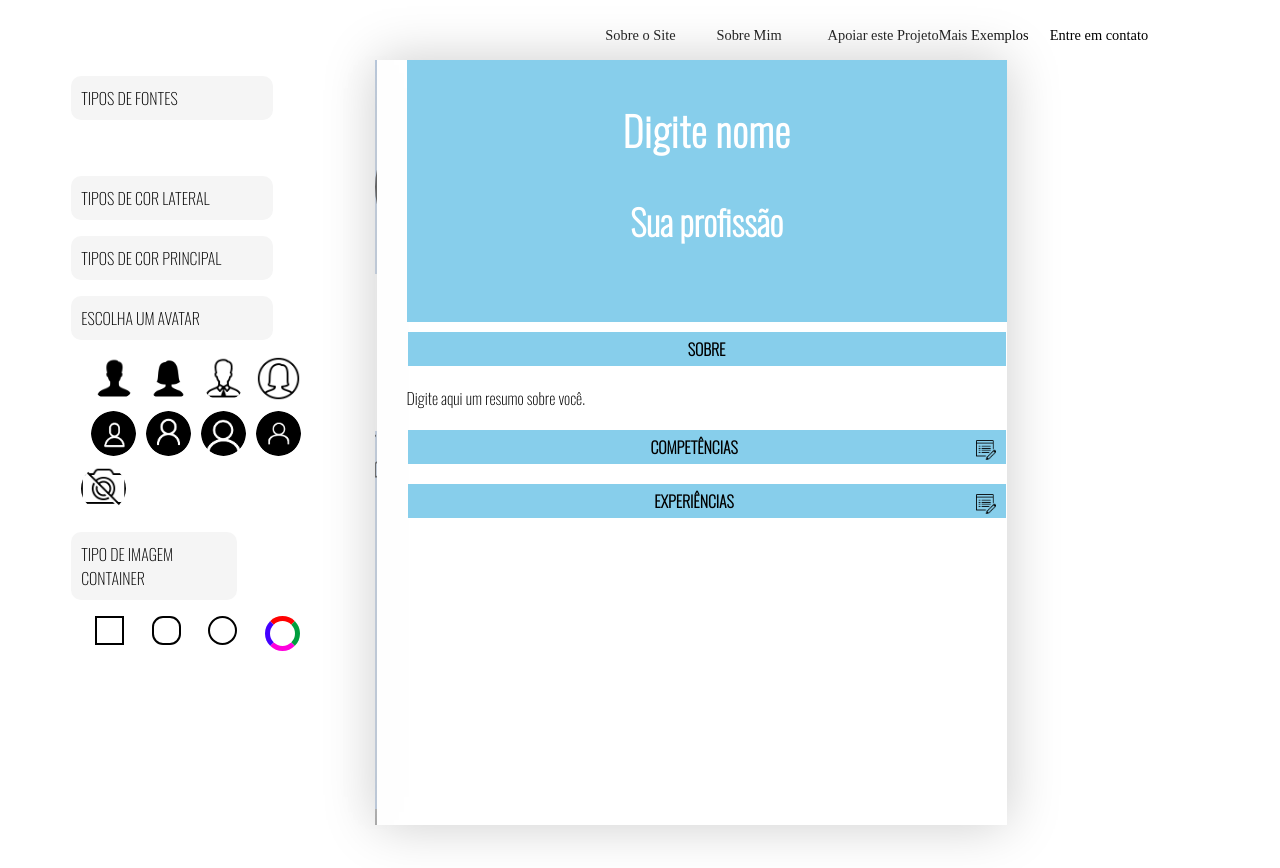
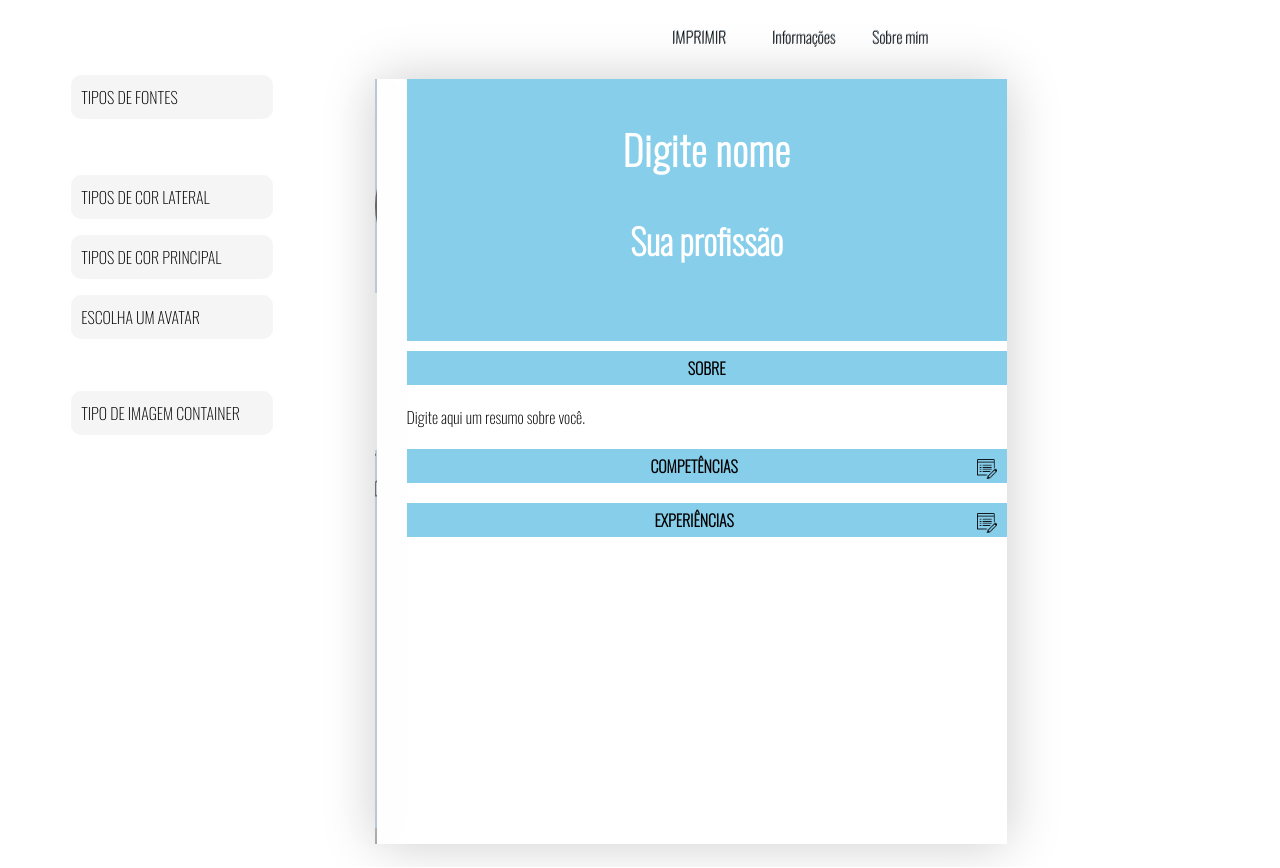
Before and after one commit to SoderJuliano/MeuProjetoPortifolio, a Vue app: page / in a window 1280 px wide. Built offline with nearby package versions, Linux system fonts and the light colour scheme; grey boxes are pictures that could not be loaded; a web font is replaced by a local one.

Commit message:
done the new nava bar and new containers

```diff
--- a/src/App.vue
+++ b/src/App.vue
@@ -1,5 +1,5 @@
 <template>
-<nav-bar id="navbar" class="navbar navbar-expand-lg navbar-light bg-light"></nav-bar>
+<nav-bar :style="getStyle()" id="navbar" class="navbar navbar-expand-lg navbar-light bg-light"></nav-bar>
   <div :style="getStyle()" class="main">
     <div class="main-left" @click="closeEditarContato">
       <multi-menu
--- a/src/components/Avatares.vue
+++ b/src/components/Avatares.vue
@@ -1,6 +1,7 @@
 <template>
     <div class="avatares-container">
         <p class="tside">ESCOLHA UM AVATAR</p>
+        <div class="avatares-subcontainer">
             <div class="avatar-line">
                 <img class="avatar" id="a1"
                     @click="changeAvatar"
@@ -60,6 +61,7 @@
                     alt="avatar"
             />
 
+            </div>
     </div>
 </template>
 <script>
@@ -139,6 +141,9 @@ export default {
     display: block;
     min-height: 80px;
 }
+.avatares-container:hover .avatares-subcontainer{
+    display: block;
+}
 </style>
 <style>
 .tside{
@@ -151,4 +156,7 @@ export default {
     background-color: black;
     color: white;
 }
+.avatares-subcontainer{
+    display: none;
+}
 </style>
--- a/src/components/Competencias.vue
+++ b/src/components/Competencias.vue
@@ -45,7 +45,7 @@ export default {
   display: flex;
 }
 .title{
-    width: 98%;
+    width: 98.35%;
 }
 .data-container-page{
     width: 100%;
--- a/src/components/Experiencias.vue
+++ b/src/components/Experiencias.vue
@@ -99,7 +99,7 @@ export default {
   display: block;
 }
 .title{
-    width: 98%;
+    width: 98.35%;
 }
 .data-container-page-title{
     width: 50%;
--- a/src/components/PictureShape.vue
+++ b/src/components/PictureShape.vue
@@ -15,14 +15,14 @@ export default {
 }
 </script>
 <style scoped>
-.shape-container{
-  width: 80%;
+.shape-container:hover .shapes{
+  display: flex;
 }
 .shapes{
-    display: flex;
     margin-left: 10px;
     margin-top: 10px;
     justify-content: space-around;
+    display: none;
 }
 .square {
   width: 25px;
--- a/src/components/Resumo.vue
+++ b/src/components/Resumo.vue
@@ -41,7 +41,7 @@ export default {
   display: flex;
 }
 .title{
-    width: 98%;
+    width: 98.35%;
 }
 .data-container-page{
     width: 100%;
--- a/src/components/navBar.vue
+++ b/src/components/navBar.vue
@@ -5,12 +5,28 @@
                   class="navbar-toggler"
                 /> -->
            <ul class="nav no-search">
+             <li v-on:click="imprimir" class="nav-item" id="inprimir-item"><a href="#">IMPRIMIR</a></li>
+              <li class="nav-item" id="navbarDropdown">
+                <a class="nav-link" href="#" >
+                  Informações
+                </a>
+                <div class="dropdown-menu" >
+                  <a v-on:click="about" class="dropdown-item" href="#">Sobre o Site</a>
+                  <a v-on:click="more" class="dropdown-item" href="#">Mais Exemplos</a>
+                  <a v-on:click="support" class="dropdown-item" href="#">Apoiar este Projeto</a>
+                </div>
+              </li>
 
-                <li v-on:click="about" class="nav-item"><a href="#">Sobre o Site</a></li>
-                <li v-on:click="aboutMe" class="nav-item"><a href="#">Sobre Mim</a></li>
-                <li v-on:click="support" class="nav-item"><a href="#">Apoiar este Projeto</a></li>
-                <li v-on:click="more" class="nav-item"><a href="#">Mais Exemplos</a></li>
-                <li v-on:click="contact" class="nav-item"><a href="#">Entre em contato</a></li>
+
+              <li class="nav-item" id="navbarDropdown">
+                <a class="nav-link" href="#" >
+                  Sobre mim
+                </a>
+                 <div class="dropdown-menu" >
+                  <li v-on:click="aboutMe" class="nav-item"><a href="#">Sobre Mim</a></li>
+                  <li v-on:click="contact" class="nav-item"><a href="#">Entre em contato</a></li>
+                </div>
+              </li>
             </ul>
         </nav>
     </div>
@@ -34,7 +50,7 @@ export default {
         alert("Sou desenvolvedor de software. Trabalho na industria privada como desenvolvedor desde fevereiro de 2021, porém minha caminhada como programador começou em 2015. Procuro apoiar o software livre com projetos como esse, e também busco responder dúvidas de outros programadores sempre que posso, tenho conta no stackoverflow. Sou formado em ADS pela Fael e em Ciência de Dados pela Uniasselvi.");
       },
       support(){
-        alert("Apoie este projeto financeiramente com um pix de qualquer valor para esta chave aleartória -> f22a0b49-3c64-41af-9101-266672b139ba");
+        alert("Torne-se um apoiador deste projeto com um pix (qualquer valor) para esta chave aleartória -> f22a0b49-3c64-41af-9101-266672b139ba");
         alert("Todo o trabalho emprenhado nestes projeto sempre traz custos, energia, equipamento, disposição, tempo etc... Ficarei muito contente em receber qualquer ajuda.")
         alert("Este projeto está no github e pode ser baixado e alterado e mesmo utilizado de qualquer forma que lhê convém :)")
       },
@@ -43,23 +59,27 @@ export default {
       },
       contact(){
         alert("Email de contato: juliano_soder@hotmail.com")
+      },
+      imprimir(){
+        window.print()
       }
     }
 }
 </script>
 
 <style scoped>
-.grad-bar {
+.container-fluid {
   width: 100%;
   height: 50px;
-  background-color: whitesmoke;
   margin-bottom: 20px;
-  box-shadow: 0 0 50px #ccc;
+  justify-content: center;
+  padding-top: 1px;
 }
 
 .navbar {
   justify-content: space-around;
-  padding-top: 1px;
+  float: right;
+  margin: 0 auto;
 }
 .navbar ul {
   list-style: none;
@@ -68,20 +88,40 @@ export default {
   justify-self: end;
 
 }
-
+.nav-item{
+  width: 100px;
+}
 .nav-item a {
   color: #000;
   font-size: 0.9rem;
   font-weight: 400;
   text-decoration: none;
   transition: color 0.3s ease-out;
+  text-shadow: .5px -1px slategray;
+  font-size: 16px;
 }
 
 .nav-item a:hover {
   color: #3498db;
 }
-
+.dropdown-menu{
+  z-index: 10;
+  position: absolute;
+  background-color: whitesmoke;
+  display: none;
+}
+.dropdown-item:hover{
+  background-color: gray;
+}
+.dropdown-item{
+  padding: 10px;
+}
+#navbarDropdown:hover .dropdown-menu{
+  display: block;
+}
+#inprimir-item{
+}
 @media only screen and (max-width: 720px) {
- .grad-bar{display: none;}
+ .container-fluid{display: none;}
 }
 </style>
--- a/src/templates/Template1.vue
+++ b/src/templates/Template1.vue
@@ -35,6 +35,7 @@ export default {
     justify-content: start;
     height: calc(100vh - 35px) ;
     display: flex;
+    margin-top: 20px;
   }
 }
 
```
Lines whose indentation alone changed are shown as unchanged.
